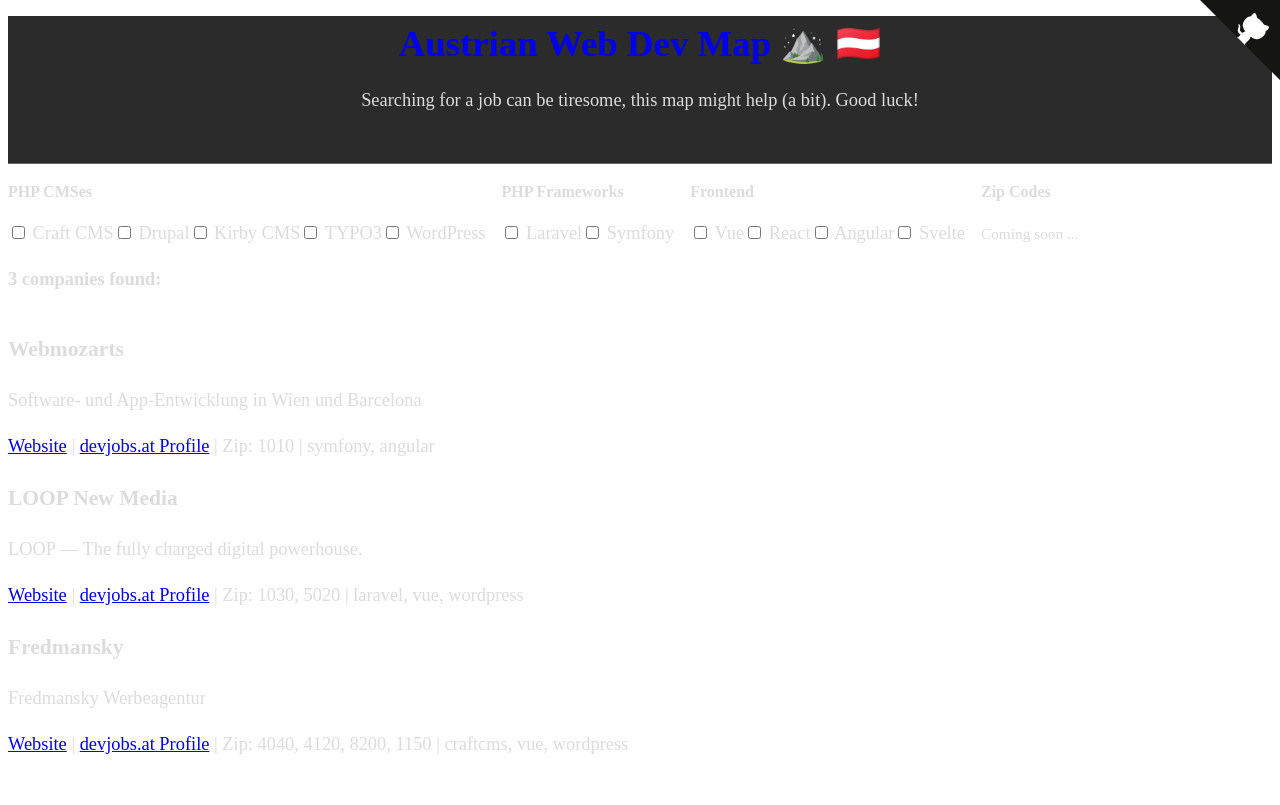
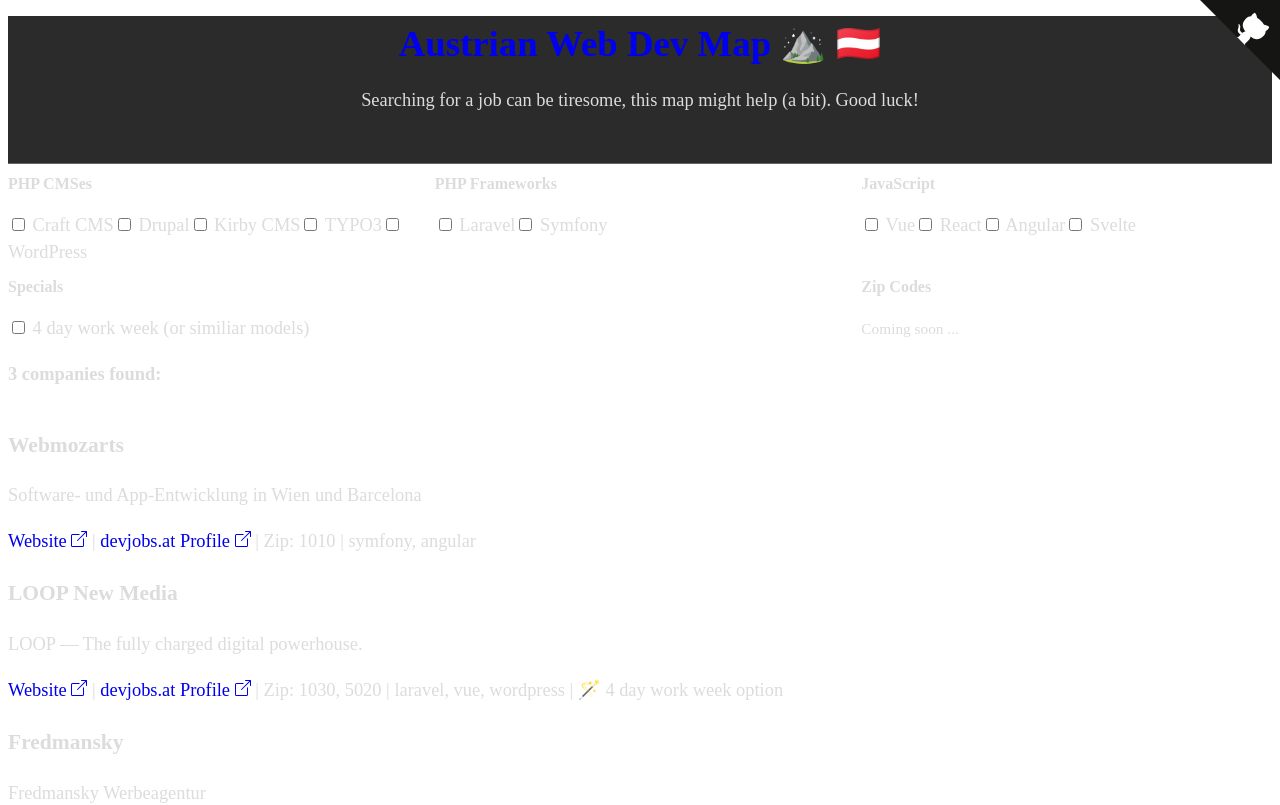
Before and after one commit to mandrasch/austrian-web-dev-companies, a SvelteKit app: page / in a window 1280 px wide. Shown: the top 805 px of the page. Built offline with nearby package versions, Linux system fonts and the light colour scheme.

Commit message:
add special tags

```diff
--- a/src/lib/types.ts
+++ b/src/lib/types.ts
@@ -3,6 +3,7 @@
 	teaser: string;
 	zipCodes: number[];
 	stackTags: string[];
+	specialTags: string[];
 	websiteUrl: string;
 	devjobsProfileUrl: string;
 	logo: string;
--- a/src/routes/+page.svelte
+++ b/src/routes/+page.svelte
@@ -35,22 +35,42 @@
 		{ label: 'Svelte', value: 'svelte' }
 	];
 
+	const availableSpecialTags = [
+		{ label: '4 day work week (or similiar models)', value: 'fourDayWorkWeek' }
+	];
+
 	// Reactive state for selected tags
 	let checkboxGroupsDiv: HTMLDivElement;
-	let selectedTags = $state<string[]>([]);
+	let selectedStackTags = $state<string[]>([]);
+	let selectedSpecialTags = $state<string[]>([]);
 
+	// TODO: use enum with 'stack' and 'special'
 	// Toggle function to manage selected tags for each group
-	function toggleTag(toggledValue: string) {
-		if (selectedTags.includes(toggledValue)) {
-			selectedTags = selectedTags.filter((tag) => tag !== toggledValue);
-		} else {
-			selectedTags = [...selectedTags, toggledValue];
+	function toggleTag(toggledValue: string, type: string) {
+		// TODO: refactor with better solution
+
+		if (type === 'stack') {
+			if (selectedStackTags.includes(toggledValue)) {
+				selectedStackTags = selectedStackTags.filter((tag) => tag !== toggledValue);
+			} else {
+				selectedStackTags = [...selectedStackTags, toggledValue];
+			}
 		}
+
+		if (type === 'special') {
+			if (selectedSpecialTags.includes(toggledValue)) {
+				selectedSpecialTags = selectedSpecialTags.filter((tag) => tag !== toggledValue);
+			} else {
+				selectedSpecialTags = [...selectedSpecialTags, toggledValue];
+			}
+		}
+
 		applySearchFilters();
 	}
 
 	function resetFilters() {
-		selectedTags = [];
+		selectedStackTags = [];
+		selectedSpecialTags = [];
 		applySearchFilters();
 
 		// TODO: should we use checkbox value binding instead?
@@ -61,13 +81,20 @@
 
 	// Apply the filters based on selected tags from all groups
 	function applySearchFilters() {
-		if (selectedTags.length === 0) {
+		if (selectedStackTags.length === 0) {
 			// If no tags are selected, show all companies
 			filteredCompanies = data.companies;
 		} else {
-			// Filter companies based on the combined selected tags
+			// Filter companies based on the combined stack tags
 			filteredCompanies = data.companies.filter((company) =>
-				selectedTags.every((tag) => company.stackTags.includes(tag))
+				selectedStackTags.every((tag) => company.stackTags.includes(tag))
+			);
+		}
+
+		if (selectedSpecialTags.length > 0) {
+			// Filter companies based on the special tags
+			filteredCompanies = filteredCompanies.filter((company) =>
+				selectedSpecialTags.every((tag) => company.specialTags.includes(tag))
 			);
 		}
 
@@ -84,7 +111,7 @@
 		<h3>PHP CMSes</h3>
 		{#each availablePhpCmses as { label, value }}
 			<label>
-				<input type="checkbox" onchange={() => toggleTag(value)} />
+				<input type="checkbox" onchange={() => toggleTag(value, 'stack')} />
 				{label}
 			</label>
 		{/each}
@@ -95,7 +122,7 @@
 		<h3>PHP Frameworks</h3>
 		{#each availablePhpFrameworks as { label, value }}
 			<label>
-				<input type="checkbox" onchange={() => toggleTag(value)} />
+				<input type="checkbox" onchange={() => toggleTag(value, 'stack')} />
 				{label}
 			</label>
 		{/each}
@@ -103,14 +130,25 @@
 
 	<!-- Checkbox group for Frontend frameworks -->
 	<div>
-		<h3>Frontend</h3>
+		<h3>JavaScript</h3>
 		{#each availableFrontendFrameworks as { label, value }}
 			<label>
-				<input type="checkbox" onchange={() => toggleTag(value)} />
+				<input type="checkbox" onchange={() => toggleTag(value, 'stack')} />
 				{label}
 			</label>
 		{/each}
 	</div>
+
+	<div style="grid-column: span 2;">
+		<h3>Specials</h3>
+		{#each availableSpecialTags as { label, value }}
+			<label>
+				<input type="checkbox" onchange={() => toggleTag(value, 'special')} />
+				{label}
+			</label>
+		{/each}
+	</div>
+
 	<div>
 		<h3>Zip Codes</h3>
 		<small>Coming soon ...</small>
@@ -125,7 +163,7 @@
 	<div class="resultCount">
 		<p style="font-weight: bold;">{filteredCompanies.length} companies found:</p>
 
-		{#if selectedTags.length > 0}
+		{#if selectedStackTags.length > 0 || selectedSpecialTags.length > 0}
 			<div>
 				<button in:fade={{ delay: 100 }} out:fade onclick={() => resetFilters()}
 					>Reset filters</button
@@ -139,24 +177,67 @@
 			<h3>{company.companyName}</h3>
 			<p>{company.teaser}</p>
 			<p>
-				<a href={company.websiteUrl} target="_blank">Website</a> | {#if company.devjobsProfileUrl != ''}<a
-						href={company.devjobsProfileUrl}
-						target="_blank">devjobs.at Profile</a
-					> |
+				<a href={company.websiteUrl} target="_blank"
+					>Website <svg
+						xmlns="http://www.w3.org/2000/svg"
+						width="16"
+						height="16"
+						fill="currentColor"
+						class="bi bi-box-arrow-up-right"
+						viewBox="0 0 16 16"
+					>
+						<path
+							fill-rule="evenodd"
+							d="M8.636 3.5a.5.5 0 0 0-.5-.5H1.5A1.5 1.5 0 0 0 0 4.5v10A1.5 1.5 0 0 0 1.5 16h10a1.5 1.5 0 0 0 1.5-1.5V7.864a.5.5 0 0 0-1 0V14.5a.5.5 0 0 1-.5.5h-10a.5.5 0 0 1-.5-.5v-10a.5.5 0 0 1 .5-.5h6.636a.5.5 0 0 0 .5-.5"
+						/>
+						<path
+							fill-rule="evenodd"
+							d="M16 .5a.5.5 0 0 0-.5-.5h-5a.5.5 0 0 0 0 1h3.793L6.146 9.146a.5.5 0 1 0 .708.708L15 1.707V5.5a.5.5 0 0 0 1 0z"
+						/>
+					</svg></a
+				>
+				| {#if company.devjobsProfileUrl != ''}<a href={company.devjobsProfileUrl} target="_blank"
+						>devjobs.at Profile <svg
+							xmlns="http://www.w3.org/2000/svg"
+							width="16"
+							height="16"
+							fill="currentColor"
+							class="bi bi-box-arrow-up-right"
+							viewBox="0 0 16 16"
+						>
+							<path
+								fill-rule="evenodd"
+								d="M8.636 3.5a.5.5 0 0 0-.5-.5H1.5A1.5 1.5 0 0 0 0 4.5v10A1.5 1.5 0 0 0 1.5 16h10a1.5 1.5 0 0 0 1.5-1.5V7.864a.5.5 0 0 0-1 0V14.5a.5.5 0 0 1-.5.5h-10a.5.5 0 0 1-.5-.5v-10a.5.5 0 0 1 .5-.5h6.636a.5.5 0 0 0 .5-.5"
+							/>
+							<path
+								fill-rule="evenodd"
+								d="M16 .5a.5.5 0 0 0-.5-.5h-5a.5.5 0 0 0 0 1h3.793L6.146 9.146a.5.5 0 1 0 .708.708L15 1.707V5.5a.5.5 0 0 0 1 0z"
+							/>
+						</svg>
+					</a> |
 				{/if} Zip: {company.zipCodes.join(', ')} | {company.stackTags.join(', ')}
+				{#if company.specialTags.includes('fourDayWorkWeek')}
+					| 🪄 4 day work week option
+				{/if}
 			</p>
 		</article>
 	{/each}
 </div>
 
 <style lang="scss">
+	article {
+		a {
+			text-decoration: none;
+		}
+	}
 	.checkbox-groups {
-		display: flex;
-		flex-direction: row;
-		gap: 1rem;
+		display: grid;
+		grid-template-columns: 1fr 1fr 1fr;
+		column-gap: 1rem;
 
 		h3 {
 			font-size: 1rem;
+			margin-top: 0.5rem;
 		}
 	}
 
--- a/static/companies.json
+++ b/static/companies.json
@@ -4,6 +4,7 @@
 		"teaser": "Software- und App-Entwicklung in Wien und Barcelona",
 		"zipCodes": [1010],
 		"stackTags": ["symfony", "angular"],
+		"specialTags": [],
 		"websiteUrl": "https://webmozarts.com/",
 		"devjobsProfileUrl": "https://devjobs.at/team/webmozarts",
 		"logo": ""
@@ -13,6 +14,7 @@
 		"teaser": "LOOP — The fully charged digital powerhouse.",
 		"zipCodes": [1030, 5020],
 		"stackTags": ["laravel", "vue", "wordpress"],
+		"specialTags": ["fourDayWorkWeek"],
 		"websiteUrl": "https://www.agentur-loop.com/",
 		"devjobsProfileUrl": "https://devjobs.at/team/loop-new-media",
 		"logo": ""
@@ -22,6 +24,7 @@
 		"teaser": "Fredmansky Werbeagentur",
 		"zipCodes": [4040, 4120, 8200, 1150],
 		"stackTags": ["craftcms", "vue", "wordpress"],
+		"specialTags": [],
 		"websiteUrl": "https://fredmansky.at/",
 		"devjobsProfileUrl": "https://devjobs.at/team/fredmansky",
 		"logo": ""
```
